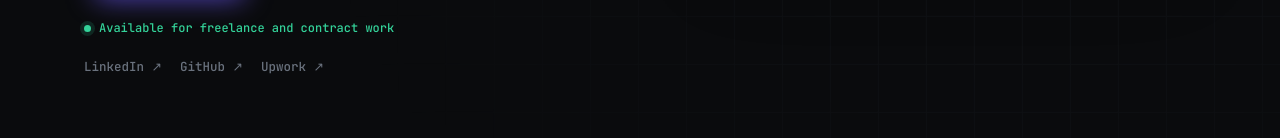
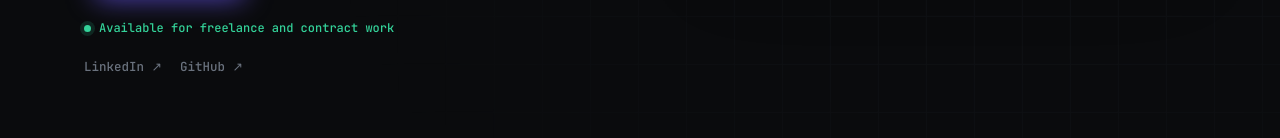
Before and after one commit to amsohag007/my-portfolio, a Next.js app: page / in a window 1280 px wide. Shown: the part 635-773 px from the top of the page. Built offline with nearby package versions, Linux system fonts and the light colour scheme.

Commit message:
Remove Upwork links and card; industries add CRM and AI, drop food delivery and hotel management

```diff
--- a/app/page.tsx
+++ b/app/page.tsx
@@ -2,7 +2,6 @@ import type { CSSProperties, ReactNode } from "react";
 import {
   AppWindow,
   ArrowRight,
-  ArrowUpRight,
   Cloud,
   Code,
   CreditCard,
@@ -10,7 +9,6 @@ import {
   Lightbulb,
   Server,
   Sparkles,
-  Star,
   Users,
 } from "lucide-react";
 import GeneratedCover from "@/components/Cover";
@@ -72,7 +70,6 @@ function SocialLinks() {
     <>
       <a href={profile.linkedin} target="_blank" rel="noopener noreferrer">LinkedIn ↗</a>
       <a href={profile.github} target="_blank" rel="noopener noreferrer">GitHub ↗</a>
-      <a href={profile.upwork} target="_blank" rel="noopener noreferrer">Upwork ↗</a>
     </>
   );
 }
@@ -275,13 +272,7 @@ export default function Home() {
                     {j.role}{" "}
                     <span>
                       ·{" "}
-                      {j.upwork ? (
-                        <a className="uplink" href={profile.upwork} target="_blank" rel="noopener noreferrer">
-                          Upwork
-                        </a>
-                      ) : (
-                        j.org
-                      )}
+{j.org}
                     </span>
                   </h3>
                   {j.points.length > 0 && (
@@ -296,20 +287,6 @@ export default function Home() {
             </div>
 
             <div className="side">
-              <a className="box upw" href={profile.upwork} target="_blank" rel="noopener noreferrer">
-                <div className="uh">
-                  <span className="ulogo">Up</span>
-                  <div>
-                    <b>Freelancing on Upwork</b>
-                    <span className="us">Freelance Full Stack Engineer · 2021 – 2025</span>
-                  </div>
-                  <ArrowUpRight className="ua" size={16} strokeWidth={2} />
-                </div>
-                <span className="trb">
-                  <Star size={12} fill="currentColor" strokeWidth={0} />
-                  Freelance since 2021
-                </span>
-              </a>
               <div className="box">
                 <h4>Industries</h4>
                 <div className="ind">
--- a/data/profile.ts
+++ b/data/profile.ts
@@ -5,8 +5,6 @@ export const profile = {
   email: "amsohag007@gmail.com",
   linkedin: "https://www.linkedin.com/in/abumusa007",
   github: "https://github.com/amsohag007",
-  // TODO: replace with the real Upwork profile URL.
-  upwork: "https://www.upwork.com/freelancers/",
   photo: "/images/abu-musa-profile.jpg",
 };
 
@@ -231,7 +229,7 @@ export const skills: { group: string; color: string; icon: SkillIcon; items: str
   { group: "Cloud, DevOps and testing", color: "#FF8A65", icon: "cloud", items: ["AWS", "Vercel", "DigitalOcean", "Docker", "Jenkins", "CI/CD", "Serverless", "Playwright", "pytest"] },
 ];
 
-export const experience: { role: string; org: string; when: string; points: string[]; now?: boolean; upwork?: boolean }[] = [
+export const experience: { role: string; org: string; when: string; points: string[]; now?: boolean }[] = [
   {
     role: "Software Developer",
     org: "Rocketlink Technologies",
@@ -257,7 +255,6 @@ export const experience: { role: string; org: string; when: string; points: stri
     role: "Freelance Full Stack Engineer",
     org: "Upwork",
     when: "Jan 2021 – Jun 2025",
-    upwork: true,
     points: [
       "Delivered production-ready web apps for startups and businesses with React, Next.js, Node.js and Express.",
       "Worked with MongoDB, MySQL and PostgreSQL, REST and GraphQL, serverless and CI/CD.",
@@ -272,8 +269,8 @@ export const experience: { role: string; org: string; when: string; points: stri
 export const industries = [
   "Fintech and payments",
   "multi-tenant SaaS",
-  "food delivery and restaurants",
-  "hotel management",
+  "CRM",
+  "AI and agents",
   "e-commerce",
   "automotive services",
   "healthcare and charity",
```
